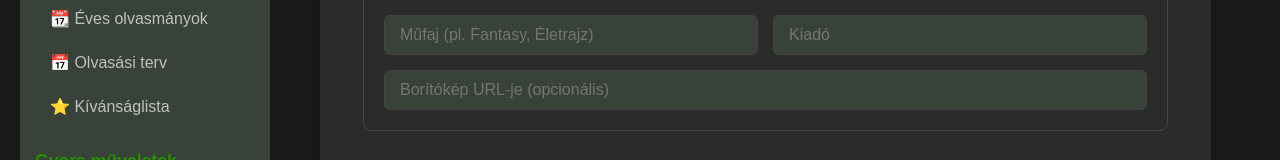
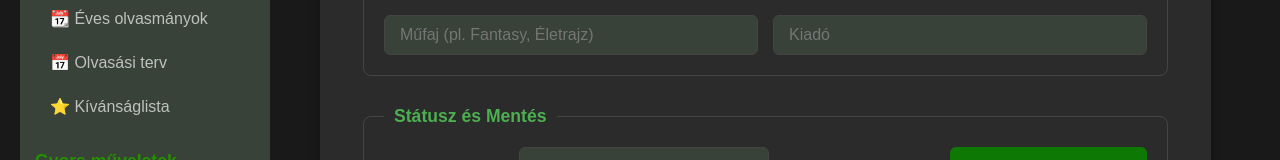
Before and after one commit to Rycbar01/konyvtar, a React (Vite) app: page /ujkonyv in a window 1280 px wide. Shown: the part 541-701 px from the top of the page. Built offline with nearby package versions, Linux system fonts and the light colour scheme.

Commit message:
Borító url opció eltávolítása

```diff
--- a/src/Components/UjKonyvFelvitel.jsx
+++ b/src/Components/UjKonyvFelvitel.jsx
@@ -12,7 +12,7 @@ const UjKonyvFelvitel = ({ konyvek, setKonyvek }) => {
     const [oldalszam, setOldalszam] = useState('');
     const [mufaj, setMufaj] = useState('');
     const [kiado, setKiado] = useState('');
-    const [boritoUrl, setBoritoUrl] = useState('');
+
     const [statusz, setStatusz] = useState('Olvasásra vár');
 
     useEffect(() => {
@@ -38,7 +38,7 @@ const UjKonyvFelvitel = ({ konyvek, setKonyvek }) => {
             oldalszam: parseInt(oldalszam) || 0,
             mufaj: mufaj.trim(),
             kiado: kiado.trim(),
-            boritoUrl: boritoUrl.trim(),
+
             statusz: statusz,
             aktualisOldal: 0, // új könyv, még nincs olvasva
             ertekeles: 0,
@@ -54,7 +54,7 @@ const UjKonyvFelvitel = ({ konyvek, setKonyvek }) => {
         setOldalszam('');
         setMufaj('');
         setKiado('');
-        setBoritoUrl('');
+
         setStatusz('Olvasásra vár');
 
         alert(`Sikeresen rögzítve: ${ujKonyvAdatok.cim}`);
@@ -111,13 +111,7 @@ const UjKonyvFelvitel = ({ konyvek, setKonyvek }) => {
                         onChange={(e) => setKiado(e.target.value)}
                         className="felvitel-input"
                     />
-                    <input
-                        type="url"
-                        placeholder="Borítókép URL-je (opcionális)"
-                        value={boritoUrl}
-                        onChange={(e) => setBoritoUrl(e.target.value)}
-                        className="felvitel-input"
-                    />
+
                 </fieldset>
 
                 <fieldset className="input-group-státusz">
```
